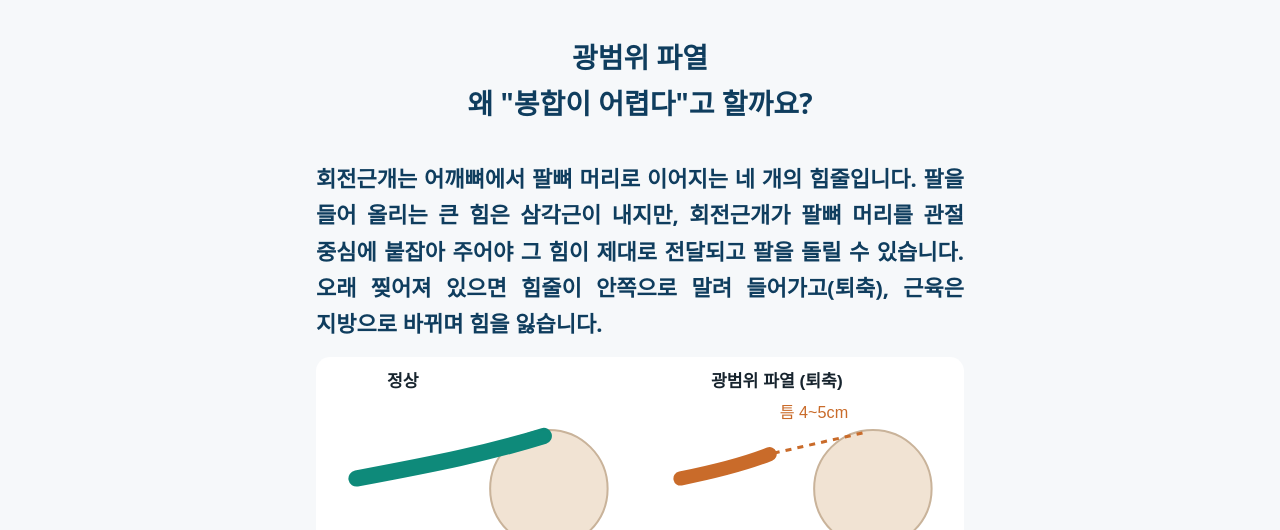
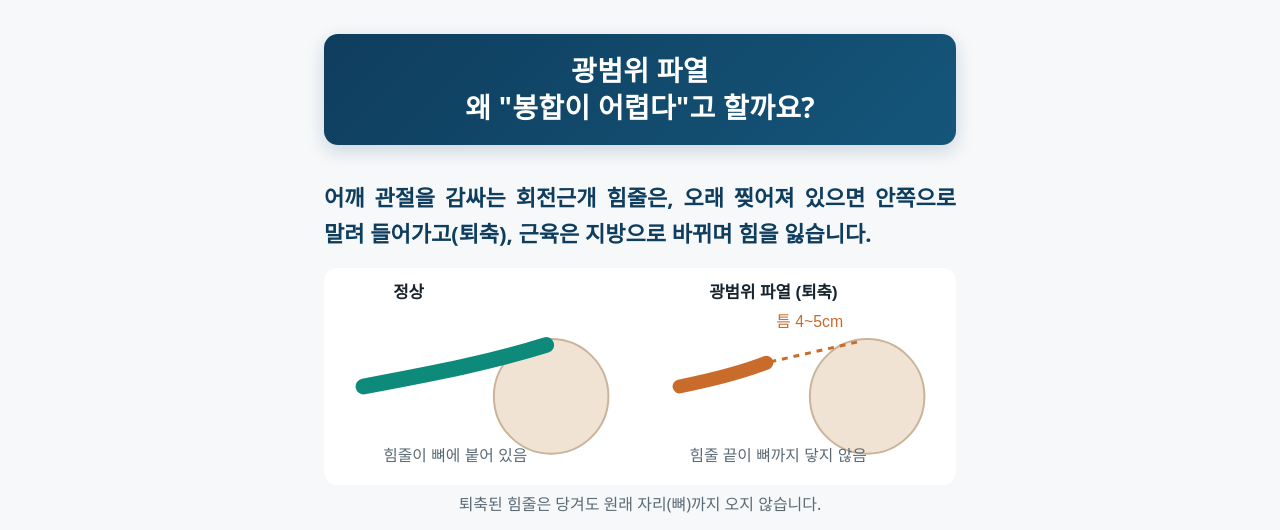
Before and after one commit to conchobone613-debug/shoulder-hub, a plain HTML site: page index.html in a window 1280 px wide. Shown: the part 233-763 px from the top of the page. Drawn offline with Linux system fonts and the light colour scheme.

Commit message:
style: 본문 좌우 여백 24px, 회전근개 설명 축약, 섹션 제목 글상자(네이비 그라데이션)
Co-Authored-By: Claude Fable 5.1 <noreply@anthropic.com>

```diff
--- a/index.html
+++ b/index.html
@@ -16,11 +16,11 @@ header h1{font-size:32px;line-height:1.3;margin:0;font-weight:700}
 nav{position:sticky;top:0;z-index:5;background:#fff;border-bottom:1px solid var(--line);display:flex}
 nav a{flex:1;display:flex;align-items:center;justify-content:center;text-align:center;padding:10px 8px;min-height:60px;line-height:1.25;font-size:19px;font-weight:700;word-break:keep-all;color:var(--muted);text-decoration:none;border-bottom:3px solid transparent}
 nav a.on{color:var(--navy);border-color:var(--navy)}
-main{padding:8px 16px 60px;max-width:680px;margin:0 auto}
+main{padding:8px 24px 60px;max-width:680px;margin:0 auto}
 section{padding-top:28px}
 section[hidden]{display:none}
 h2{font-size:28px;margin:0 0 6px;color:var(--navy)}
-h2.ct2{text-align:center;margin-bottom:34px}
+h2.ct2{text-align:center;margin:0 0 34px;padding:18px 16px;border-radius:14px;background:linear-gradient(135deg,#0f3d5e 0%,#14567a 100%);color:#fff;letter-spacing:.01em;box-shadow:0 6px 18px rgba(15,61,94,.18);line-height:1.35}
 h3{font-size:21px;margin:22px 0 8px}
 h3.ct{text-align:center;font-size:26px;margin-top:26px}
 h3.ct .warm{color:var(--warm)}
@@ -92,7 +92,7 @@ footer{padding:24px 20px 40px;font-size:16px;color:var(--muted);text-align:cente
 
 <section id="tear">
   <h2 class="ct2">광범위 파열<br>왜 "봉합이 어렵다"고 할까요?</h2>
-  <p class="lead">회전근개는 어깨뼈에서 팔뼈 머리로 이어지는 네 개의 힘줄입니다. 팔을 들어 올리는 큰 힘은 삼각근이 내지만, 회전근개가 팔뼈 머리를 관절 중심에 붙잡아 주어야 그 힘이 제대로 전달되고 팔을 돌릴 수 있습니다. 오래 찢어져 있으면 힘줄이 안쪽으로 <b>말려 들어가고</b>(퇴축), 근육은 <b>지방으로 바뀌며</b> 힘을 잃습니다.</p>
+  <p class="lead">어깨 관절을 감싸는 회전근개 힘줄은, 오래 찢어져 있으면 안쪽으로 <b>말려 들어가고</b>(퇴축), 근육은 <b>지방으로 바뀌며</b> 힘을 잃습니다.</p>
   <figure>
     <svg viewBox="0 0 640 220" role="img" aria-label="정상 힘줄과 퇴축된 힘줄 비교 그림">
       <rect width="640" height="220" fill="#fff" rx="14"/>
```
